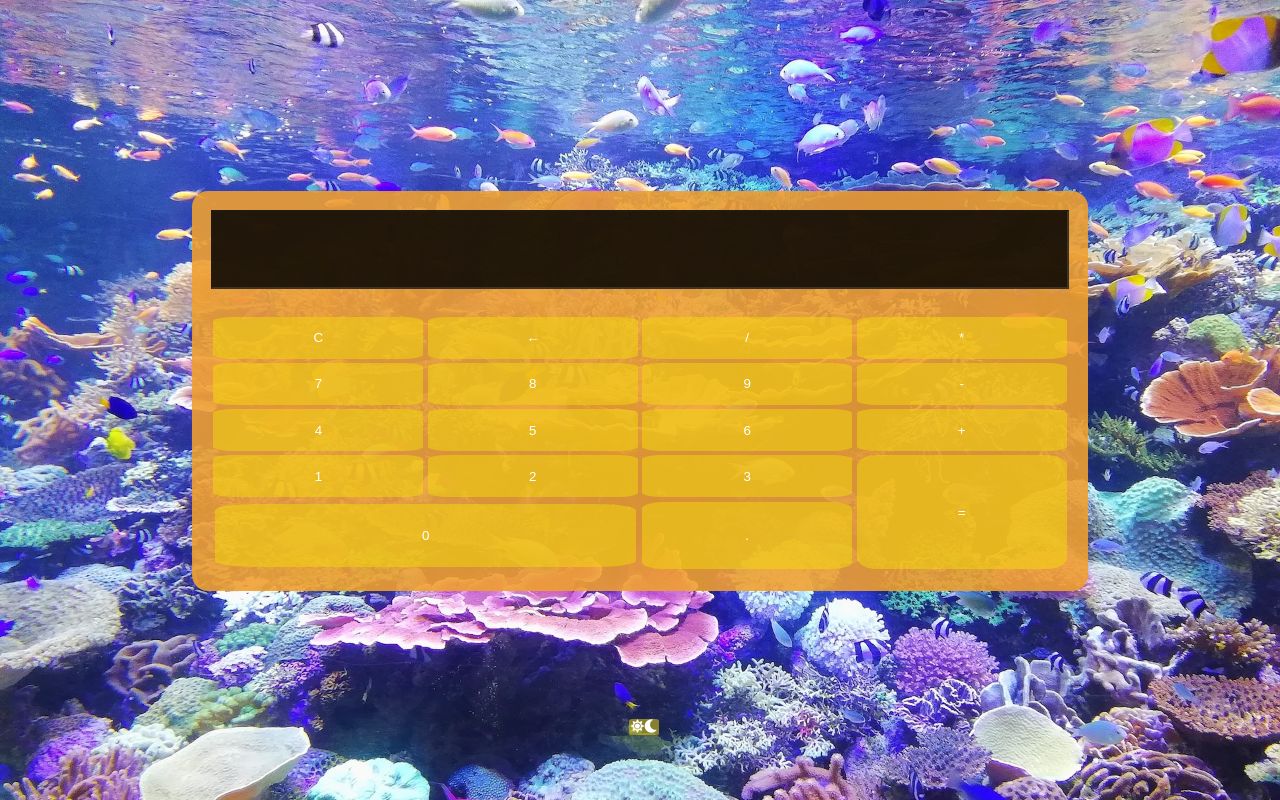
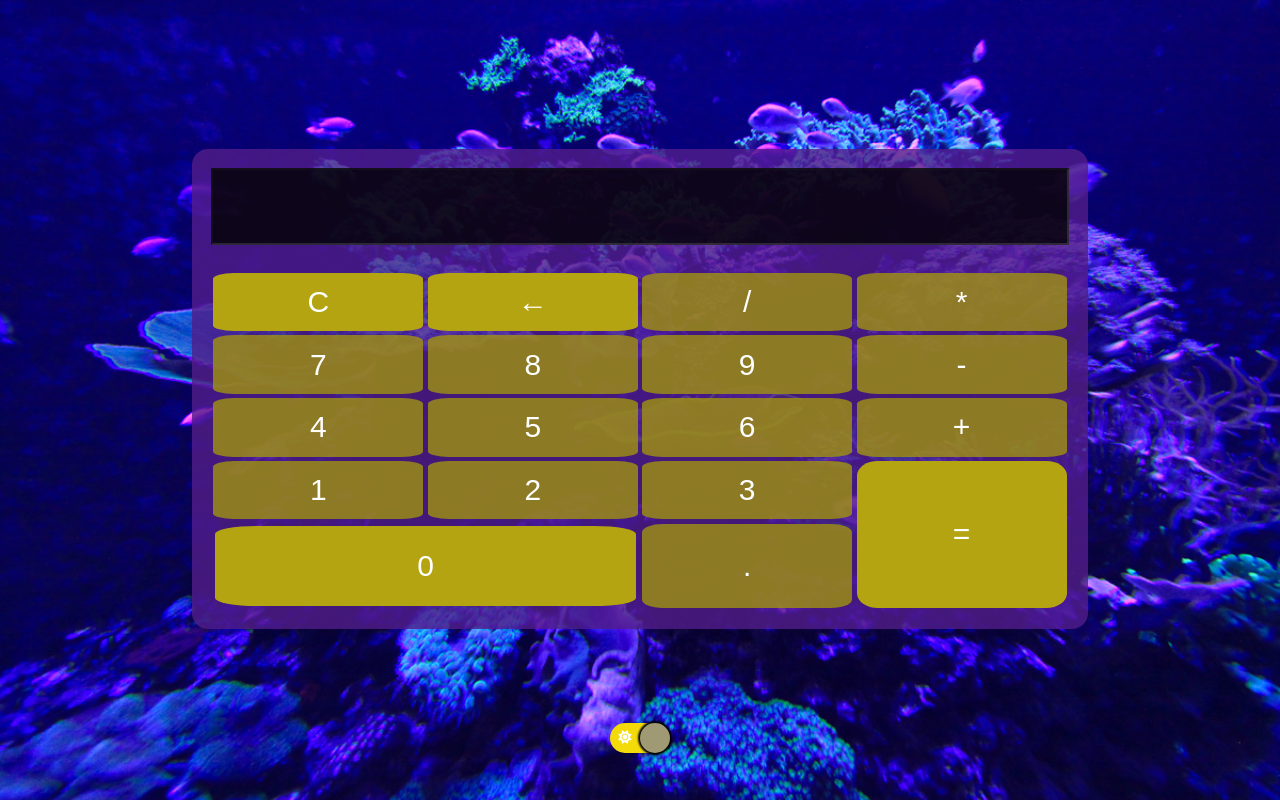
Before and after one commit to Dreyveringx/calculadora, a plain HTML site: page index.html in a window 1280 px wide. Both pictures are taken after a click on the button 643 px from the left and 726 px from the top of the page. Drawn offline with Linux system fonts and the light colour scheme.

Commit message:
Se aplica el darkmode

```diff
--- a/index.html
+++ b/index.html
@@ -6,37 +6,36 @@
     <title>mi calculadora</title>
     <link rel="stylesheet" type="text/css" href='./resources/css/style.css'>
     <link rel="stylesheet" href="https://cdnjs.cloudflare.com/ajax/libs/font-awesome/5.15.1/css/all.min.css">
+    <script src="https://kit.fontawesome.com/a31b70855f.js" crossorigin="anonymous"></script>
 
 </head>
 <body>
-        <div class="calculadora">
-                <input type="text" id="display" disabled >
-                <button class="c" onclick="clearDisplay()">C</button>
-                <button onclick="deleteLastInput()">&larr;</button>
-                <button onclick="appenToDisplay('/')">/</button>
-                <button onclick="appenToDisplay('*')">*</button>
-                <button onclick="appenToDisplay(7)">7</button>
-                <button onclick="appenToDisplay(8)">8</button>
-                <button onclick="appenToDisplay(9)">9</button>
-                <button onclick="appenToDisplay('-')">-</button>
-                <button onclick="appenToDisplay(4)">4</button>
-                <button onclick="appenToDisplay(5)">5</button>
-                <button onclick="appenToDisplay(6)">6</button>
-                <button onclick="appenToDisplay('+')">+</button>
-                <button onclick="appenToDisplay(1)">1</button>
-                <button onclick="appenToDisplay(2)">2</button>
-                <button onclick="appenToDisplay(3)">3</button>
-                <button id="igual" onclick="calculateResult()">=</button>
-                <button id="cero" onclick="appenToDisplay(0)">0</button>
-                <button onclick="appenToDisplay('.')">.</button>
-        </div>
-            <section>
-                <button id="modoBoton">
-                    <i class="fas fa-sun"></i>
-                    <i class="fas fa-moon"></i>
-                </button>
-            </section>
+    <div class="calculadora">
+        <input type="text" id="display" disabled >
+        <button class="btn" id="c" onclick="clearDisplay()">C</button>
+        <button class="btn" id="del" onclick="deleteLastInput()">&larr;</button>
+        <button class="btn" onclick="appenToDisplay('/')">/</button>
+        <button class="btn" onclick="appenToDisplay('*')">*</button>
+        <button class="btn" onclick="appenToDisplay(7)">7</button>
+        <button class="btn" onclick="appenToDisplay(8)">8</button>
+        <button class="btn" onclick="appenToDisplay(9)">9</button>
+        <button class="btn" onclick="appenToDisplay('-')">-</button>
+        <button class="btn" onclick="appenToDisplay(4)">4</button>
+        <button class="btn" onclick="appenToDisplay(5)">5</button>
+        <button class="btn" onclick="appenToDisplay(6)">6</button>
+        <button class="btn" onclick="appenToDisplay('+')">+</button>
+        <button class="btn" onclick="appenToDisplay(1)">1</button>
+        <button class="btn" onclick="appenToDisplay(2)">2</button>
+        <button class="btn" onclick="appenToDisplay(3)">3</button>
+        <button class="btn" id="igual" onclick="calculateResult()">=</button>
+        <button class="btn" id="cero" onclick="appenToDisplay(0)">0</button>
+        <button class="btn" onclick="appenToDisplay('.')">.</button>
+    </div>
 
+    <button class="switch" id="switch">
+        <span><i class="fa-solid fa-sun"></i></span>
+        <span><i class="fa-solid fa-moon"></i></span>
+    </button>
 </body>
 <script src="resources/js/script.js"></script>
 </html>
--- a/resources/css/style.css
+++ b/resources/css/style.css
@@ -7,6 +7,7 @@
 }
 
 body {
+    background-color: rgb(255, 255, 255);
     background-image: url('../css/img/day.jpg');
     background-repeat: no-repeat;
     background-size: cover;
@@ -15,28 +16,35 @@ body {
     max-width: 100%;
     display: grid;
     place-items: center;
+    transition: 3s ease all;
 }
 
-
-/*background-color: rgba(141, 48, 240, 0.89);background-color: rgba(240, 160, 48, 0.89);*/
+body.dark {
+    background-color: rgb(46, 30, 63);
+    background-image: url('../css/img/noche.jpg');
+}
 
 .calculadora {
 
-    background-color: rgba(240, 160, 48, 0.89);
+    background-color: rgba(240, 160, 48, 0.8);
     color: white;
     display:grid;
     grid-template-columns: repeat(4, 1fr);
-    margin-top: 10%;
+    margin-top: 8%;
     width: 70%;
     max-width: 100%;
-    height: 50vh;
+    height: 60vh;
     padding: 1.5%;
     border-radius: 1rem;
 }
 
+body.dark .calculadora {
+    background-color: rgba(82, 29, 138, 0.8);
+}
+
 #display {
     grid-column: 1/-1;
-    background-color: rgba(0, 0, 0, 0.85);
+    background-color: rgba(0, 0, 0, 0.8);
     color:white;
     padding: 2%;
     font-size: 180%;
@@ -45,8 +53,9 @@ body {
     font-family: 'Montserrat', sans-serif;
 }
 
-button {
-    background-color: rgba(243, 219, 10,0.5);
+.btn {
+    background-color: rgba(243, 219, 10,0.7);
+    font-size: 30px;
     color:white;
     border: 0;
     border-radius: 10%;
@@ -58,9 +67,35 @@ button {
     cursor: pointer;
 }
 
-button:hover {
+body.dark .btn {
+    background-color: rgba(161, 147, 16, 0.8);
+}
+
+.btn:hover {
     background-color: rgba(255, 255, 255, 0.588);
     color:black;
+}
+
+body.dark .btn:hover {
+
+    background-color: rgba(255, 255, 255, 0.588);
+    color:black;
+}
+
+#c, #del, #igual, #cero {
+    background-color: rgba(243, 219, 10);
+}
+
+#c:hover, #del:hover, #igual:hover, #cero:hover {
+    background-color: rgba(255, 255, 255, 0.588);
+}
+
+body.dark #c, body.dark #del, body.dark #cero, body.dark #igual {
+    background-color: rgb(181, 164, 18);
+}
+
+body.dark #c:hover, body.dark #del:hover, body.dark #cero:hover, body.dark #igual:hover {
+    background-color: rgba(255, 255, 255, 0.588);
 }
 
 #cero {
@@ -71,15 +106,54 @@ button:hover {
     grid-row: span 2;
 }
 
-#modoBoton {
-    margin:10%;
+
+.switch {
+    background-color: rgb(0, 72, 139);
+    border-radius: 1000px;
+    border:none;
+    position: relative;
+    cursor: pointer;
+    display: flex;
+    outline: none;
+}
+
+.switch::after {
+    content: "";
+    display: block;
+    width: 30px;
+    height: 30px;
+    position: absolute;
+    background-color: rgb(121, 99, 144);
+    top: 0;
+    left: 0;
+    right: unset;
+    border-radius: 100px;
+    transform: 3s ease all;
+    box-shadow: 0px 0px 2px 2px black;
+}
+.switch.active {
+    background-color: rgba(243, 219, 10);
+    color: black;
 }
 
 
-@media screen and (max-width: 768px) {
-    body {
-        max-width: 100%;
-        max-height: 100%;
-        /* Puedes usar "contain" en pantallas pequeñas si es necesario */
+.switch.active::after {
+    background-color: rgb(159, 154, 115);
+    right: 0;
+    left:unset
+}
+
+span {
+    width: 30px;
+    height: 30px;
+    line-height: 30px;
+    display: block;
+    background: none;
+    color: white;
+}
+
+@media (max-width: 768px) {
+    .calculadora {
+        width: 90%;
     }
 }
--- a/resources/js/script.js
+++ b/resources/js/script.js
@@ -27,3 +27,11 @@
       display.value = 'Error';
     }
   }
+
+const btnSwitch = document.querySelector('#switch');
+
+btnSwitch.addEventListener('click',() => {
+  document.body.classList.toggle('dark');
+  btnSwitch.classList.toggle('active')
+}
+)
```
Also changed, not shown: resources/css/asd.css (deleted), resources/css/img/noche.png (deleted).
